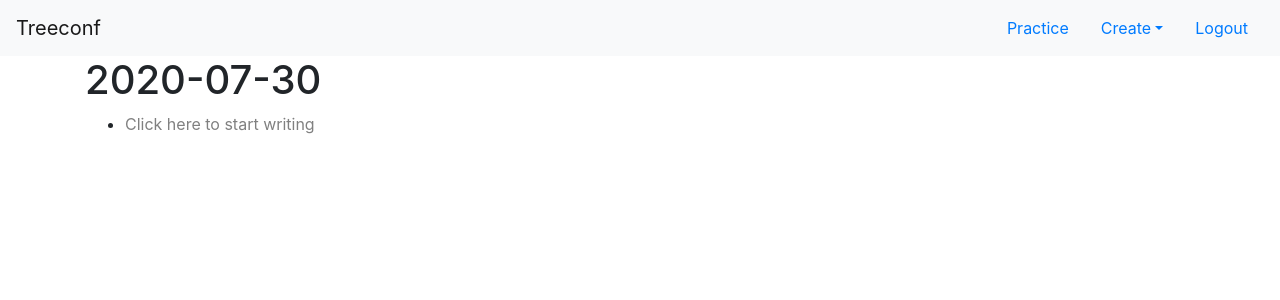
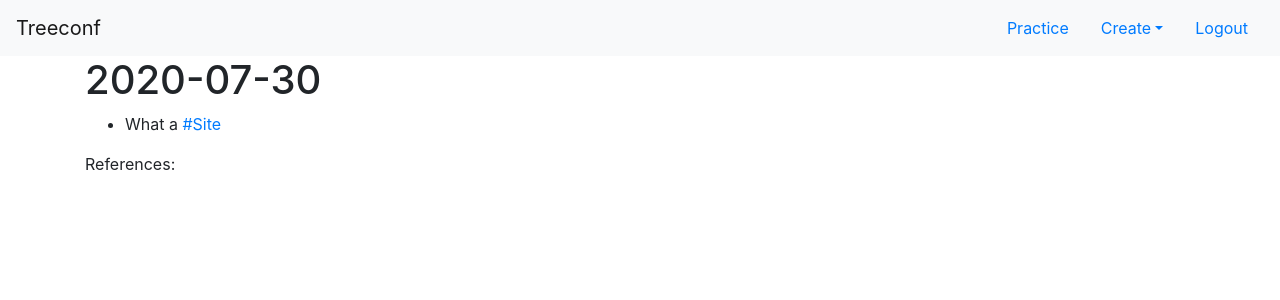
Before and after one commit to mekarpeles/notesclub, a React (Create React App) app in the folder front/: page /curie/2020-07-30 in a window 1280 px wide. Shown: the top 300 px of the page. Built offline with nearby package versions, Linux system fonts and the light colour scheme.

Commit message:
reference type

```diff
--- a/front/src/App.tsx
+++ b/front/src/App.tsx
@@ -42,25 +42,29 @@ class App extends React.Component<AppProps, AppState> {
           key: "2020-07-30",
           content: "2020-07-30",
           subTopics: ["Xqw83jsQza"],
-          parentKey: null // top topic. You can access it from /curie/2020-07-30
+          parentKey: null, // top topic. You can access it from /curie/2020-07-30
+          references: []
         },
         "Xqw83jsQza": {
           key: "Xqw83jsQza",
-          content: "",
+          content: "What a #Site",
           subTopics: [],
-          parentKey: "2020-07-30"
+          parentKey: "2020-07-30",
+          references: []
         },
         "Site": {
           key: "Site", // We could make the key from the content, replacing spaces with _
           content: "Site",
           subTopics: ["U8sa7qwqw"],
-          parentKey: null // top topic. You can access it from /curie/Site
+          parentKey: null, // top topic. You can access it from /curie/Site
+          references: [{ username: "curie", topicKey: "Xqw83jsQza" }]
         },
         "U8sa7qwqw": {
           key: "U8sa7qwqw",
           content: "",
           subTopics: [],
-          parentKey: "Site"
+          parentKey: "Site",
+          references: []
         }
       }
     }
--- /dev/null
+++ b/front/src/Reference.tsx
@@ -0,0 +1,4 @@
+export interface Reference {
+  topicKey: string
+  username: string
+}
--- a/front/src/Topic.tsx
+++ b/front/src/Topic.tsx
@@ -1,8 +1,11 @@
+import { Reference } from './Reference'
+
 export interface Topic {
   content: string
   key: string
   parentKey: string | null
   subTopics: string[]
+  references: Reference[]
 }
 
 export interface Topics<Topic> {
--- a/front/src/TopicPage.tsx
+++ b/front/src/TopicPage.tsx
@@ -4,6 +4,7 @@ import { Topic, Topics } from './Topic'
 import { isUndefined } from 'util';
 import { Link } from 'react-router-dom';
 import { User, Users } from './User'
+import { Reference } from './Reference'
 
 interface IProps {
   selectedTopicPath: string[]
@@ -34,7 +35,7 @@ function makeKey(length: number) {
 
 function emptyTopic(parentKey: string | null): Topic {
   return(
-    { key: makeKey(10), parentKey: parentKey, content: "", subTopics: [] }
+    { key: makeKey(10), parentKey: parentKey, content: "", subTopics: [], references: [] }
   )
 }
 
@@ -236,10 +237,10 @@ class TopicPage extends React.Component<IProps, IState> {
             if (topics[key] === undefined){
               // Create topic
               let newTopic: Topic
-              newTopic = { key: key, parentKey: null, content: tag, subTopics: [] }
+              newTopic = { key: key, parentKey: null, content: tag, subTopics: [], references: [{username: currentBlogUsername, topicKey: topic.key}] }
               topics[newTopic.key] = newTopic
               // Create a subtopic
-              const newSubTopic = { key: makeKey(10), parentKey: newTopic.key, content: "", subTopics: [] }
+              const newSubTopic = { key: makeKey(10), parentKey: newTopic.key, content: "", subTopics: [], references: [] }
               topics[newSubTopic.key] = newSubTopic
 
               newTopic.subTopics.push(newSubTopic.key)
@@ -280,12 +281,12 @@ class TopicPage extends React.Component<IProps, IState> {
     )
   }
 
-  changeCurrentTopic = (key: string, event: React.MouseEvent) => {
-    console.log(`kkkkey: ${key}`)
+  changeCurrentTopic = (key: string, event?: React.MouseEvent) => {
     this.props.updateState({ selectedTopicPath: [key] })
     this.setState({ currentTopicKey: key })
-    console.log("finish changeCurrentTopic")
-    event.stopPropagation()
+    if (event) {
+      event.stopPropagation()
+    }
   }
 
   currentTopic = (): Topic => {
@@ -343,6 +344,21 @@ class TopicPage extends React.Component<IProps, IState> {
     return (subTopicKeys.map((key: string) => topics[key]))
   }
 
+  renderReference = (reference: Reference) => {
+    const { users, currentBlogUsername } = this.props
+    const topics = users[currentBlogUsername].topics
+    const topic = topics[reference.topicKey]
+
+    console.log("path ref:")
+    console.log(this.path(topic))
+
+    return (
+      <li>
+        <Link to={`/${reference.username}/${topic.key}`} onClick={() => this.changeCurrentTopic(topic.key)}>{topic.content}</Link>
+      </li>
+    )
+  }
+
   public render () {
     const currentTopic = this.currentTopic()
     return (
@@ -353,6 +369,10 @@ class TopicPage extends React.Component<IProps, IState> {
             <ul>
               {this.subTopics(currentTopic).map((subTopic) => this.renderTopic(subTopic))}
             </ul>
+            References:
+            <ul>
+              {currentTopic.references.map((ref) => this.renderReference(ref))}
+            </ul>
           </div>
         }
       </>
```
